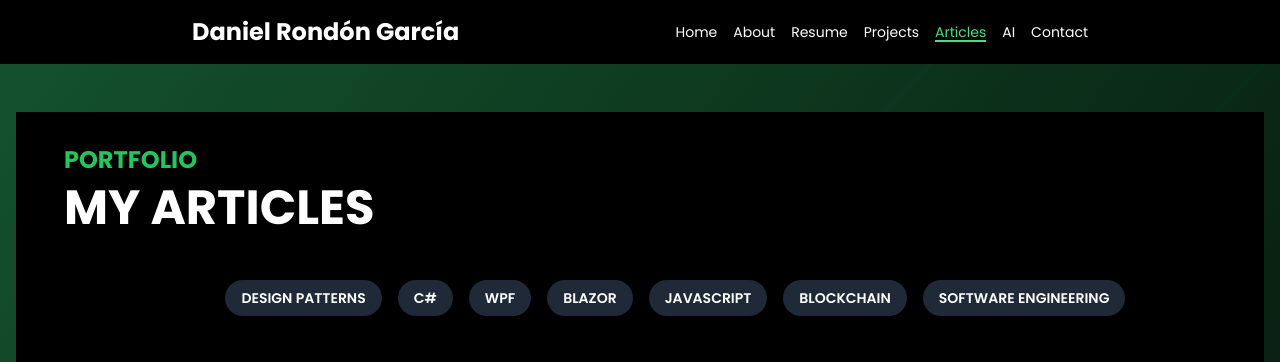
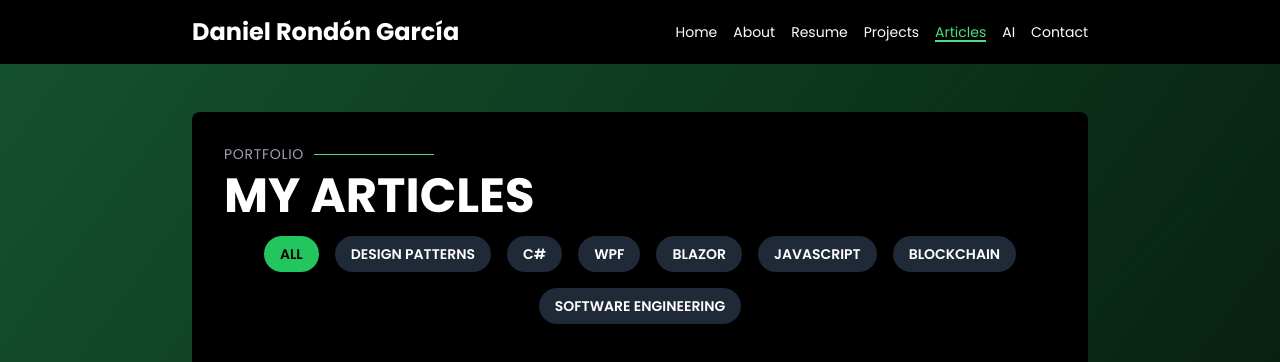
Before and after one commit to DanielRondonGarcia/DanielRondonGarcia.github.io, a Next.js app: page / in a window 1280 px wide. Both pictures are taken after a click on the button "Articles". Shown: the top 362 px of the page. Built offline with nearby package versions, Linux system fonts and the light colour scheme; grey boxes are pictures that could not be loaded.

Commit message:
fix: se aplica componete cards a los articulos

```diff
--- a/src/components/Articles.tsx
+++ b/src/components/Articles.tsx
@@ -1,3 +1,4 @@
+import ContentCard from './ContentCard';
 import React, { useState, useMemo } from 'react';
 
 interface Article {
@@ -34,19 +35,14 @@ const Articles: React.FC = () => {
   }, [activeFilter, articles]);
 
   return (
-    <div className="bg-black text-white min-h-screen p-8">
-      <div className="max-w-6xl mx-auto">
-        <h2 className="text-2xl font-bold mb-2 text-[var(--primary-color-500)]">PORTFOLIO</h2>
-        <h1 className="text-5xl font-bold mb-12">MY ARTICLES</h1>
-
+    <ContentCard subtitle="PORTFOLIO" title="MY ARTICLES">
       <div className="flex flex-wrap justify-center gap-4 mb-12">
         {filters.map((filter) => (
           <button
             key={filter}
             onClick={() => setActiveFilter(filter)}
-              className={`px-4 py-2 rounded-full text-sm font-semibold transition-colors duration-300 ${
-                activeFilter === filter
-                  ? 'text-[var(--primary-color-500)] text-black'
+            className={`px-4 py-2 rounded-full text-sm font-semibold transition-colors duration-300 ${activeFilter === filter
+                ? 'bg-[var(--primary-color-500)] text-black'
                 : 'bg-gray-800 text-white hover:bg-gray-700'
               }`}
           >
@@ -85,8 +81,7 @@ const Articles: React.FC = () => {
           </div>
         ))}
       </div>
-      </div>
-    </div>
+    </ContentCard>
   );
 };
 
--- a/src/components/Projects.tsx
+++ b/src/components/Projects.tsx
@@ -37,7 +37,6 @@ const Projects = () => {
         ))}
       </div>
     </ContentCard>
-
   );
 };
 
```
Lines whose indentation alone changed are shown as unchanged.
